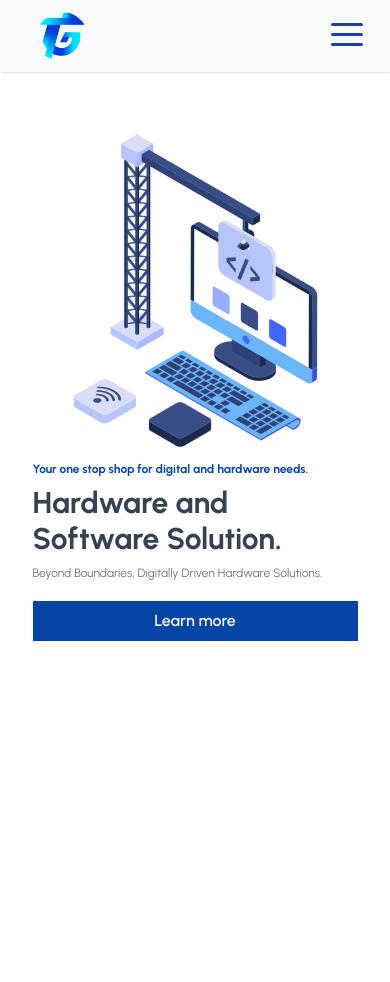
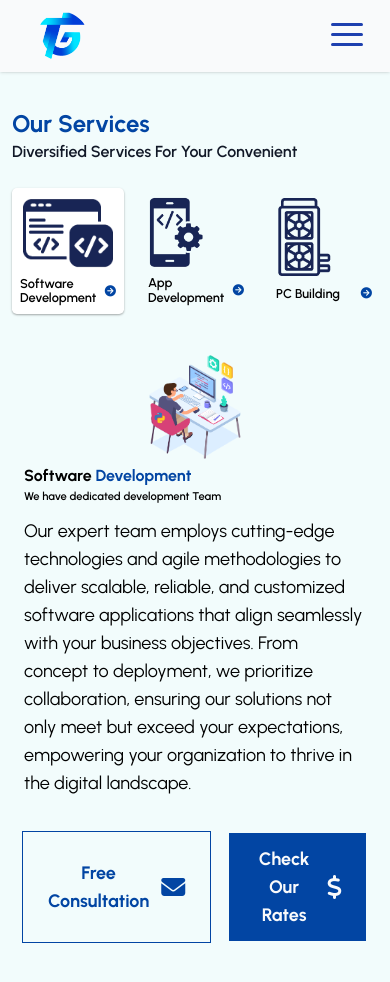
Before and after one commit to jltdev15/tg-website-2024, a Vue app: page /software in a window 390 px wide. Shown: the top 982 px of the page. Before the commit the page ends 844 px from the top, so only its background shows below. Built offline with nearby package versions, Linux system fonts and the light colour scheme.

Commit message:
fix some mobile version of the websites

```diff
--- a/src/ServicesContent/SoftwareView.vue
+++ b/src/ServicesContent/SoftwareView.vue
@@ -1,11 +1,11 @@
 <template>
-  <section class="py-20">
-    <div class="flex items-center justify-between p-6">
-      <div class="w-3/6">
-        <h2 class="block py-3 text-6xl font-bold">
-          Software<span class="block py-3 text-[#0245A3]"> Development</span>
+  <section class="sm:py-20">
+    <div class="flex flex-col-reverse items-center justify-between p-6 sm:flex-row">
+      <div class="sm:w-3/6">
+        <h2 class="block font-bold sm:py-3 sm:text-6xl">
+          Software<span class="sm:block sm:py-3 text-[#0245A3]"> Development</span>
         </h2>
-        <p class="text-2xl font-semibold ">
+        <p class="text-[0.7rem] font-semibold sm:text-2xl ">
           We have dedicated development Team
         </p>
         <p class="py-3 text-lg">
@@ -36,7 +36,7 @@
         </div>
       </div>
       <div>
-        <img class="w-4/6 mx-auto" src="../assets/images/js-dev.png" alt="" />
+        <img class="w-2/6 mx-auto sm:w-4/6" src="../assets/images/js-dev.png" alt="" />
       </div>
     </div>
   </section>
--- a/src/components/Services.vue
+++ b/src/components/Services.vue
@@ -1,76 +1,76 @@
 <template>
   <section class="flex justify-center py-24 bg-[#F2FCFC]">
-    <div class="w-11/12 2xl:w-4/6">
-      <div class="py-3">
+    <div class="w-full 2xl:w-5/6">
+      <div class="px-3 py-3 sm:px-0">
         <h2 class="text-2xl font-bold text-[#0245A3] capitalize">Our Services</h2>
-        <p class="py-0 text-5xl font-semibold text-gray-900 capitalize">
+        <p class="py-0 font-semibold text-gray-900 capitalize sm:text-5xl">
           Diversified services for your convenient
         </p>
       </div>
-      <div class="grid items-center grid-cols-4 py-6 gap-x-3">
+      <div class="grid items-center grid-cols-4 px-3 py-3 mr-3 overflow-auto sm:py-6 sm:grid-cols-4 gap-x-32">
         <router-link
           to="/software"
           active-class="active"
-          class="flex flex-col justify-center gap-2 p-6 bg-transparent "
+          class="flex flex-col justify-center w-[7rem] gap-2 p-2 bg-transparent sm:p-6 "
         >
           <img
-            class="w-3/6 py-6"
+            class="sm:w-3/6 sm:py-6"
             src="../assets/images/app-dev.webp"
             alt="Software Developement Services"
           />
           <div class="flex items-center justify-between">
-            <p class="text-xl font-semibold">Software Development</p>
-            <a href=""
+            <p class="text-[0.8rem] font-semibold leading-[0.9rem] sm:leading-5 sm:text-xl">Software Development</p>
+            <a href="" class="flex items-center"
               ><i
-                class="text-3xl transition-all duration-150 text-[#0245A3] fa-solid fa-circle-arrow-right"
+                class="sm:text-3xl text-[0.7rem] transition-all duration-150 text-[#0245A3] fa-solid fa-circle-arrow-right"
               ></i
             ></a>
           </div>
-          <p class="text-gray-900">
+          <p class="hidden text-gray-900 sm:block">
             We transform ideas into exceptional software solutions.
           </p>
         </router-link>
         <router-link
           to="/mobile"
           active-class="active"
-          class="flex flex-col justify-center gap-2 p-6 bg-transparent "
+          class="flex flex-col w-[7rem]   justify-center gap-2 p-2 bg-transparent sm:p-6 "
         >
           <img
-            class="w-6/12 pr-7"
+            class="w-7/12 sm:w-6/12 sm:pr-7"
             src="../assets/images/mobile.webp"
             alt="Software Developement Services"
           />
           <div class="flex items-center justify-between">
-            <p class="text-xl font-semibold">App Development</p>
-            <a href=""
-              ><i
-                class="text-3xl text-[#0245A3] fa-solid fa-circle-arrow-right"
-              ></i
-            ></a>
+            <p class="text-[0.8rem]  font-semibold  leading-[0.9rem] sm:text-xl">App Development</p>
+            <a href="" class="flex items-center"
+            ><i
+              class="sm:text-3xl text-[0.7rem] transition-all duration-150 text-[#0245A3] fa-solid fa-circle-arrow-right"
+            ></i
+          ></a>
           </div>
-          <p class="text-gray-900">
+          <p class="hidden text-gray-900 sm:block">
             Crafting mobile apps that move your business forward.
           </p>
         </router-link>
         <router-link
           to="/pcbuild"
           active-class="active"
-          class="flex flex-col justify-center gap-2 p-6 bg-transparent "
+          class="flex flex-col w-[7rem]  justify-center gap-2 p-2 bg-transparent sm:p-6 "
         >
           <img
-            class="w-6/12 pr-9"
+            class="w-7/12 sm:w-6/12 sm:pr-9"
             src="../assets/images/tower-pc.webp"
             alt="Software Developement Services"
           />
           <div class="flex items-center justify-between">
-            <p class="text-xl font-semibold">PC Building</p>
-            <a href="#"
+            <p class="text-[0.8rem]  font-semibold sm:text-xl">PC Building</p>
+            <a href="#" class="flex items-center"
               ><i
-                class="text-3xl text-[#0245A3] fa-solid fa-circle-arrow-right"
+                class="sm:text-3xl text-[0.7rem] text-[#0245A3] fa-solid fa-circle-arrow-right"
               ></i
             ></a>
           </div>
-          <p class="text-gray-900">
+          <p class="hidden text-gray-900 sm:block">
             Crafting Your Digital Realm: Precision PC Builds, Infinite
             Possibilities.
           </p>
@@ -78,22 +78,22 @@
         <router-link
           to="/learn"
           active-class="active"
-          class="flex flex-col justify-center gap-2 p-6 bg-transparent "
+          class="flex flex-col w-[7rem]   justify-center gap-2 p-2 bg-transparent sm:p-6 "
         >
           <img
-            class="w-3/6 py-2"
+            class="w-10/12 sm:w-3/6 sm:py-2"
             src="../assets/images/tutorial.webp"
             alt="Software Developement Services"
           />
           <div class="flex items-center justify-between">
-            <p class="text-xl font-semibold">Learn with Us</p>
-            <a href=""
+            <p class="sm:text-xl text-[0.8rem]  font-semibold">Learn with Us</p>
+            <a class="flex items-center" href=""
               ><i
-                class="text-3xl text-[#0245A3] fa-solid fa-circle-arrow-right"
+                class="sm:text-3xl text-[0.7rem] text-[#0245A3] fa-solid fa-circle-arrow-right"
               ></i
             ></a>
           </div>
-          <p class="text-gray-900">
+          <p class="hidden text-gray-900 sm:block">
             We make web development accessible to everyone.
           </p>
         </router-link>
@@ -107,6 +107,7 @@
 .active {
   background-color: #fff;
   box-shadow: rgba(0, 0, 0, 0.12) 0px 1px 3px, rgba(0, 0, 0, 0.24) 0px 1px 2px;
+  border-radius: 0.3rem;
 
 }
 </style>
--- a/src/views/MainView.vue
+++ b/src/views/MainView.vue
@@ -14,9 +14,9 @@ import CopyRight from "@/components/CopyRight.vue";
 <template>
   <main>
     <navigation></navigation>
-    <hero></hero>
-    <!-- <services></services>
-    <features></features>
+    <!-- <hero></hero> -->
+    <services></services>
+    <!-- <features></features>
     <review></review>
     <blog></blog>
     <top-articles></top-articles>
```
